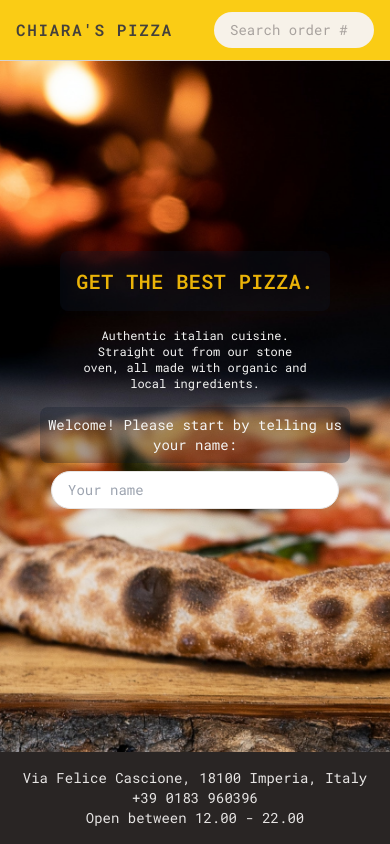
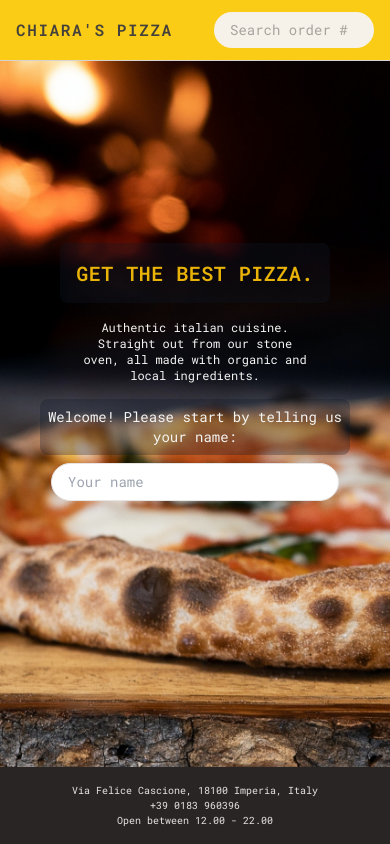
Before and after one commit to alicefrsr/react-router-pizza, a React (Vite) app: page / in a window 390 px wide. Built offline with nearby package versions, Linux system fonts and the light colour scheme.

Commit message:
fix responsive issues - account for keyboard

```diff
--- a/src/ui/Footer.jsx
+++ b/src/ui/Footer.jsx
@@ -1,7 +1,7 @@
 function Footer() {
   return (
     <div className="absolute bottom-0 ">
-      <div className="w-screen items-center justify-around bg-stone-800 px-4 py-4 text-center text-sm text-stone-200 sm:px-6  lg:flex lg:text-base">
+      <div className="w-screen items-center justify-around bg-stone-800 px-4 py-4 text-center text-[10px] text-stone-200 xs:text-sm sm:px-6 lg:flex lg:text-base">
         {/* <p className="space-x-4 text-sm font-semibold text-stone-300 sm:space-x-4 md:text-base"> */}
         <p>Via Felice Cascione, 18100 Imperia, Italy </p>
         <p>+39 0183 960396 </p>
--- a/src/ui/Home.jsx
+++ b/src/ui/Home.jsx
@@ -8,7 +8,7 @@ function Home() {
     // <div className="my-10  px-4 text-center sm:my-16 ">
     // <div className="flex justify-center ">
     <div className="flex h-screen w-screen flex-col items-center justify-center gap-4 bg-[url('/nik-unsplash.jpg')] bg-cover bg-center pb-[180px] xs:gap-10  ">
-      <h1 className="mt-28 rounded-lg bg-slate-900/30 p-4 text-xl font-semibold uppercase tracking-wide text-yellow-500 xs:mt-12 xs:text-3xl md:text-5xl md:tracking-widest lg:text-7xl">
+      <h1 className="mt-24 rounded-lg bg-slate-900/30 p-4 text-xl font-semibold uppercase tracking-wide text-yellow-500 xs:mt-12 xs:text-3xl md:text-5xl md:tracking-widest lg:text-7xl">
         Get the best pizza.
       </h1>
       <p className="w-3/5 text-center text-xs text-stone-100 xs:text-base">
```
